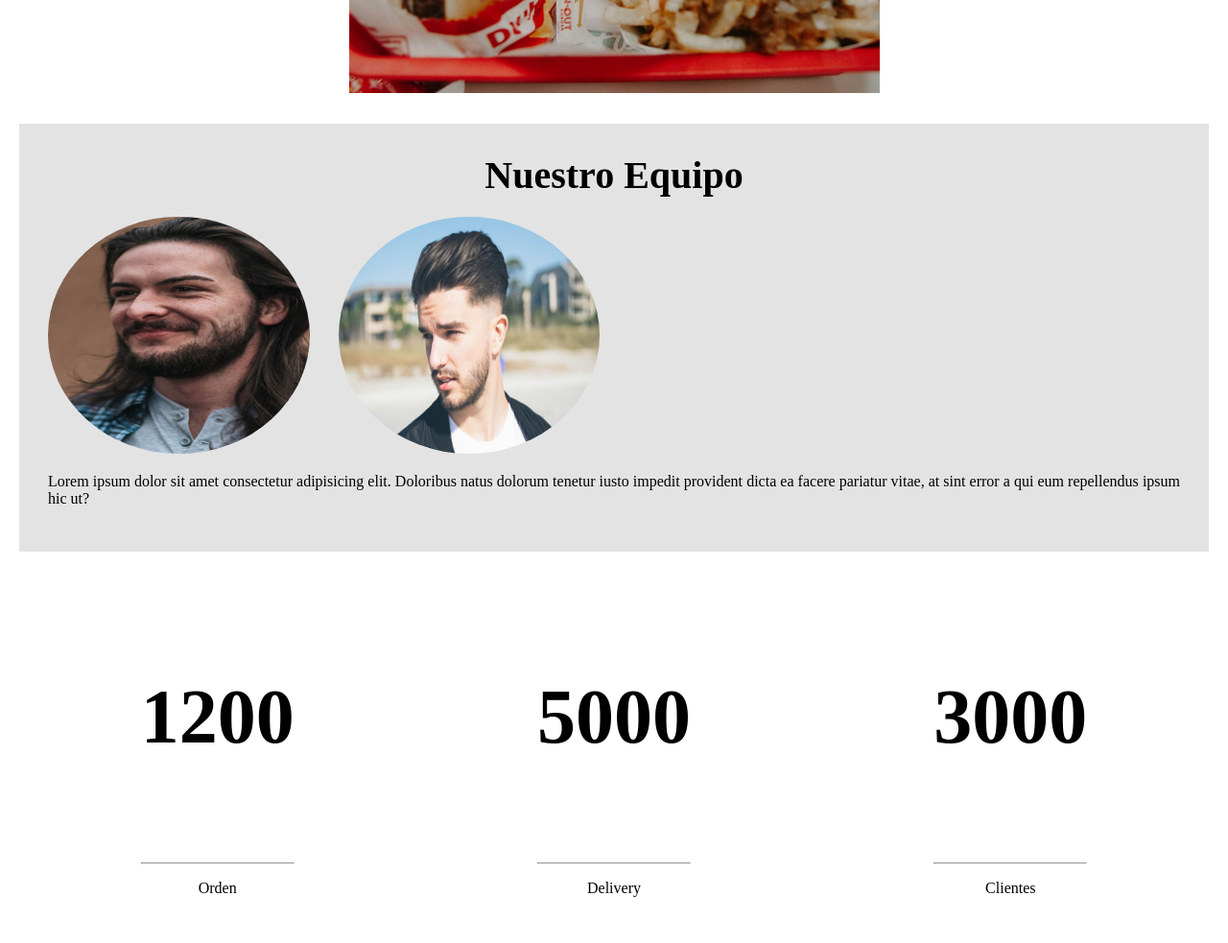
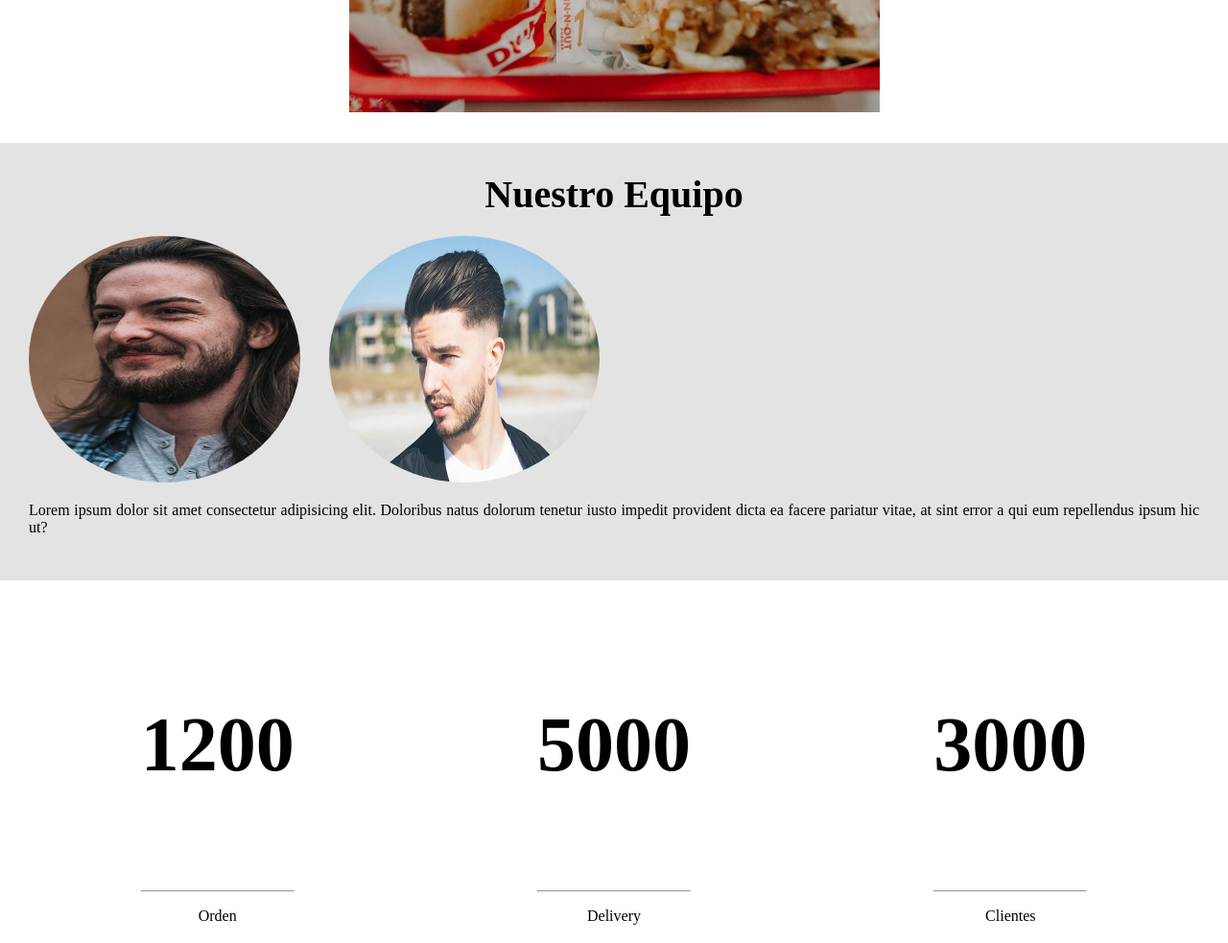
Before and after one commit to Yammi08/restaurante, a plain HTML site: page index.html in a window 1280 px wide. Shown: the part 1376-2359 px from the top of the page at 96% size. Drawn offline with Linux system fonts and the light colour scheme.

Commit message:
arreglando errores de visualizacion firefox

```diff
--- a/css/estilo.css
+++ b/css/estilo.css
@@ -71,6 +71,8 @@ header {
     width: 100%;
     margin: auto;
     justify-items: center;
+    display: inline-grid;
+    text-align: center;
 }
 img{
     width: 100%;
@@ -93,6 +95,7 @@ img{
     font-family: Cambria, Cochin, Georgia, Times, 'Times New Roman', serif;
     color: #000000;
     cursor:default;
+    display: inline-grid;
 }
 .banner{
     height: 50vh;
@@ -162,6 +165,10 @@ img{
 .team{
     background: rgb(227, 227, 227);
     padding: 30px;
+    position: relative;
+    width: calc(100% + 40px);
+    box-sizing: border-box;
+    left: -20px;
 }
 .team__grid
 {
```
